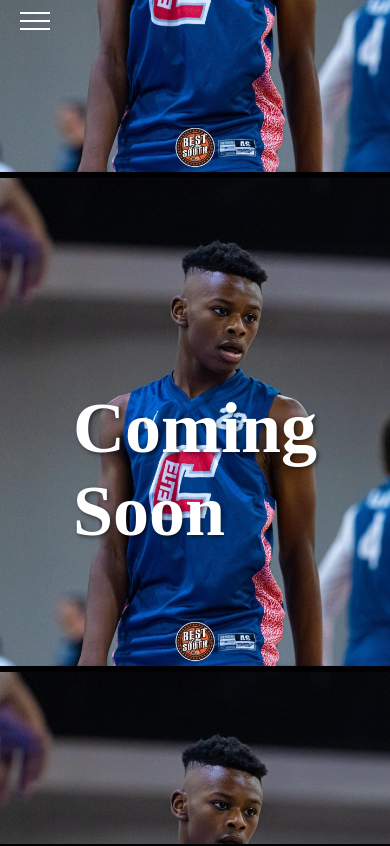
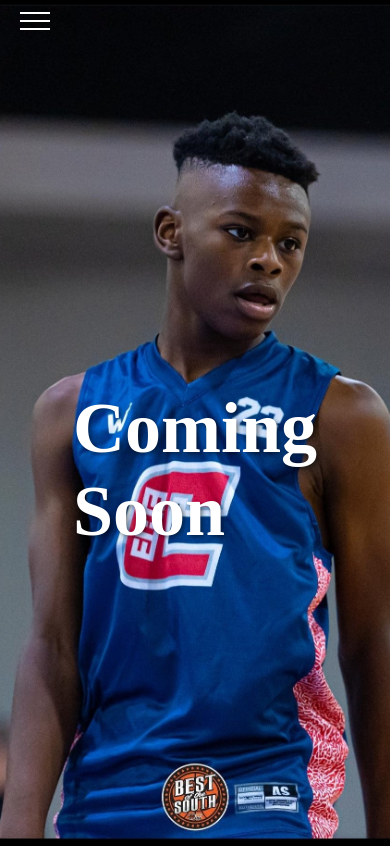
Before and after one commit to mbryant1988/chattelitehoops, a Vue app: page / in a window 390 px wide. Shown: the top 846 px of the page. Built offline with nearby package versions, Linux system fonts and the light colour scheme.

Commit message:
update background for mobile

```diff
--- a/src/App.vue
+++ b/src/App.vue
@@ -34,6 +34,11 @@ body {
   background-size: contain;
   background-position: center;
 }
-
+/* Media query for mobile */
+@media screen and (max-width: 767px) {
+  .background-container {
+    background-size: cover; /* Set background-size to cover on mobile */
+  }
+}
 
 </style>
```
